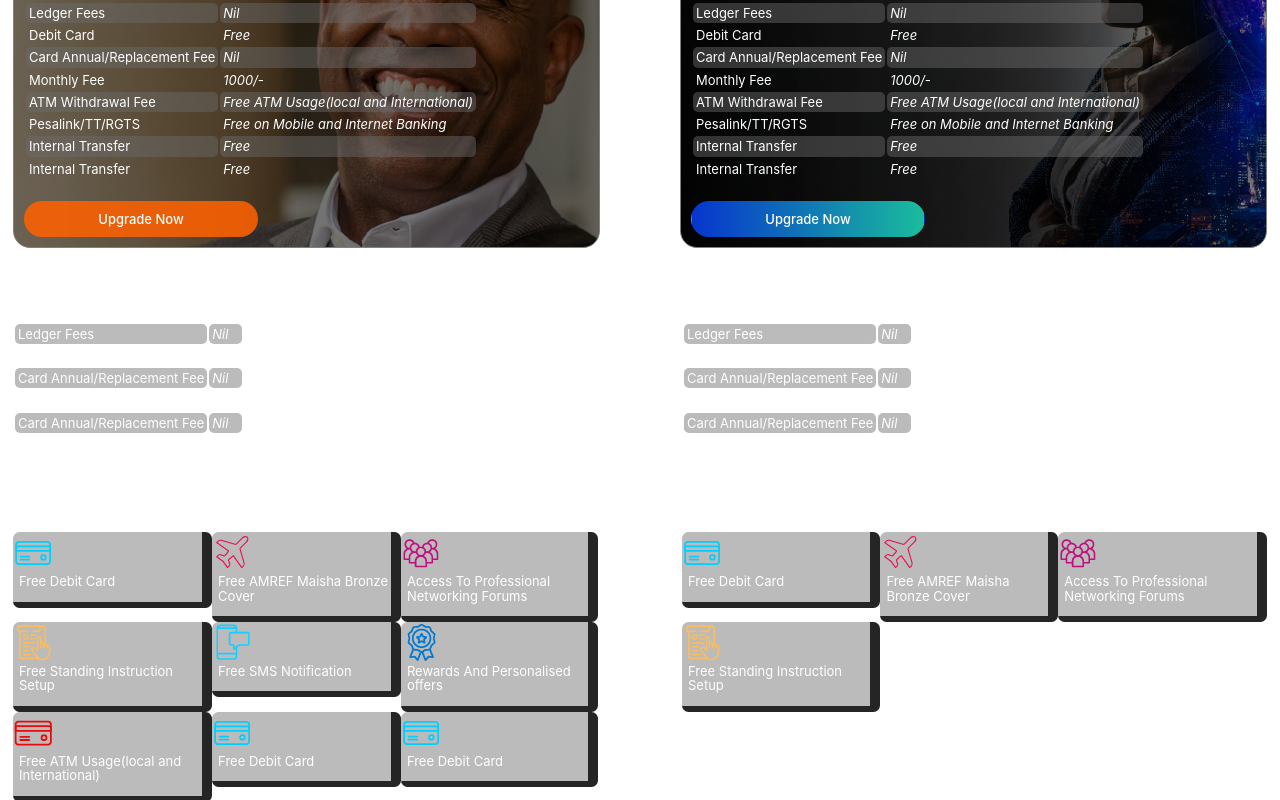
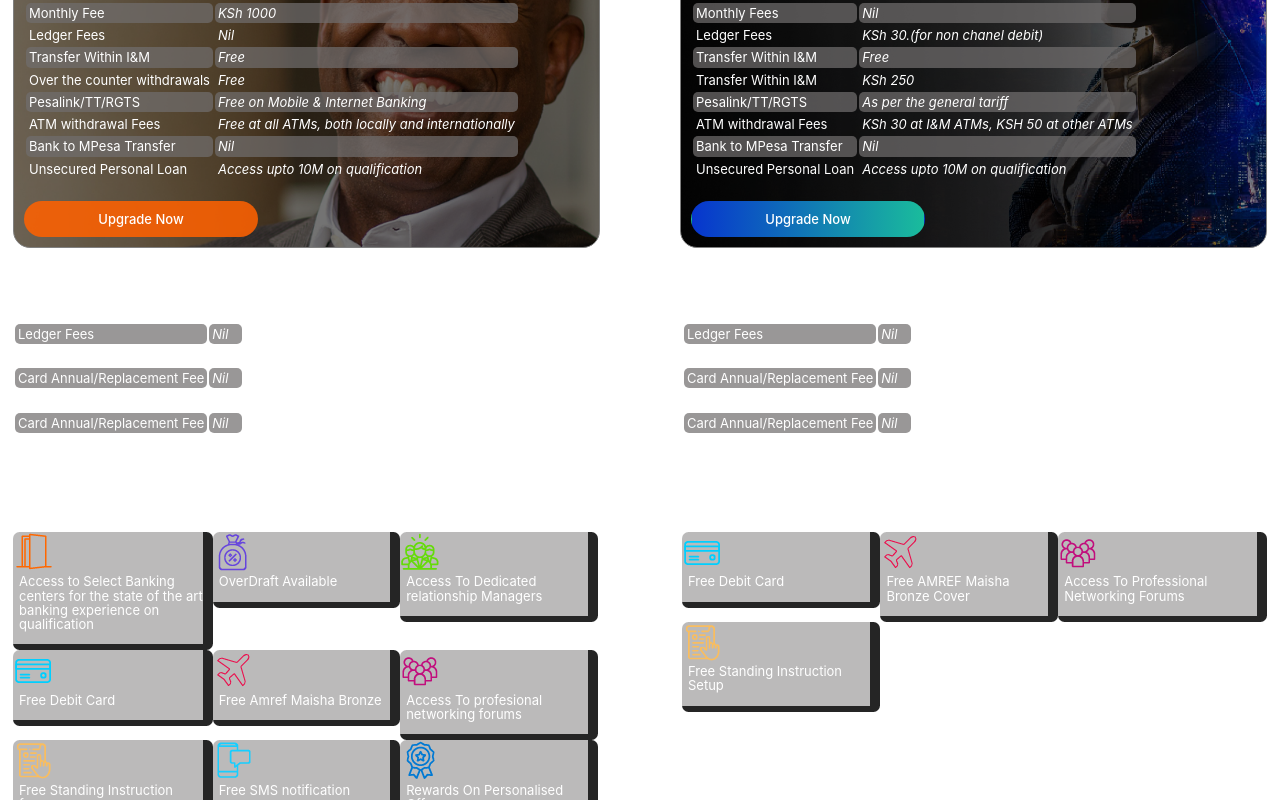
Before and after one commit to agwenchez/survey_upgrage, a React (Vite) app: page /survey/conversion_landing_upgrade in a window 1280 px wide. Shown: the part 300-1100 px from the top of the page. Built offline with nearby package versions, Linux system fonts and the light colour scheme.

Commit message:
fifth commit

```diff
--- a/src/pages/Survey/conversion/conversionU.module.scss
+++ b/src/pages/Survey/conversion/conversionU.module.scss
@@ -61,8 +61,7 @@
     border-collapse:separate;
     tr {
       &:nth-child(even) {
-        background-color: rgba(108, 108, 108, 0.459); /* See-through grey background for even rows */
-
+        background-color: rgba(113, 110, 110, 0.715);
       }
 
       td {
@@ -110,7 +109,7 @@
     border-collapse:separate;
     tr {
       &:nth-child(even) {
-        background-color: rgba(108, 108, 108, 0.459); /* See-through grey background for even rows */
+        background-color: rgba(113, 110, 110, 0.715);
 
       }
 
@@ -148,10 +147,11 @@
   width: 39em;
   line-height: 1.1em;
   table{
+
     border-collapse:separate;
     tr {
       &:nth-child(even) {
-        background-color: rgba(108, 108, 108, 0.459); /* See-through grey background for even rows */
+        background-color: rgba(113, 110, 110, 0.715);
 
       }
 
@@ -172,7 +172,7 @@
     border-collapse:separate;
     tr {
       &:nth-child(even) {
-        background-color: rgba(108, 108, 108, 0.459); /* See-through grey background for even rows */
+        background-color: rgba(113, 110, 110, 0.715);
 
       }
 
@@ -216,7 +216,7 @@
  .grid_item{
   max-height: max-content;
   border-radius: 0.5em;
-  background-color: rgba(108, 108, 108, 0.459);
+  background-color: rgba(113, 110, 110, 0.473);
   border-bottom: 6px solid rgba(0, 0, 0, 0.8);
   border-right: 10px solid rgba(0, 0, 0, 0.8);
   p{
@@ -243,7 +243,6 @@
   min-width:auto;
   text-align: center;
  }
-
 
  @media screen and (width >1441px) {
   .main_container{
--- a/src/pages/Survey/conversion/index.tsx
+++ b/src/pages/Survey/conversion/index.tsx
@@ -11,8 +11,8 @@
         </div>
         <div className={styles.top_text}>
           <span>
-            Choose between the Club and PayGo account as
-            desired and enjoy more benefits
+            Choose between the Club and PayGo account as desired and enjoy more
+            benefits
           </span>
         </div>
         <div className={styles.swoosh}>
@@ -40,51 +40,51 @@
               </td>
             </tr>
             <tr>
+              <td>Monthly Fee</td>
+              <td>
+                <em>KSh 1000</em>
+              </td>
+            </tr>
+            <tr>
               <td>Ledger Fees</td>
               <td>
                 <em>Nil</em>
               </td>
             </tr>
             <tr>
-              <td>Debit Card</td>
+              <td>Transfer Within I&M</td>
               <td>
                 <em>Free</em>
               </td>
             </tr>
             <tr>
-              <td>Card Annual/Replacement Fee</td>
+              <td>Over the counter withdrawals</td>
+              <td>
+                <em>Free</em>
+              </td>
+            </tr>
+            <tr>
+              <td>Pesalink/TT/RGTS</td>
+              <td>
+                <em>Free on Mobile & Internet Banking</em>
+              </td>
+            </tr>
+            <tr>
+              <td>ATM withdrawal Fees</td>
+              <td>
+                <em>Free at all ATMs, both locally and internationally </em>
+              </td>
+            </tr>
+            <tr>
+              <td>Bank to MPesa Transfer</td>
               <td>
                 <em>Nil</em>
               </td>
             </tr>
             <tr>
-              <td>Monthly Fee</td>
+              <td>Unsecured Personal Loan</td>
               <td>
-                <em>1000/-</em>
-              </td>
-            </tr>
-            <tr>
-              <td>ATM Withdrawal Fee</td>
-              <td>
-                <em>Free ATM Usage(local and International)</em>
-              </td>
-            </tr>
-            <tr>
-              <td>Pesalink/TT/RGTS</td>
-              <td>
-                <em>Free on Mobile and Internet Banking</em>
-              </td>
-            </tr>
-            <tr>
-              <td>Internal Transfer</td>
-              <td>
-                <em>Free</em>
-              </td>
-            </tr>
-            <tr>
-              <td>Internal Transfer</td>
-              <td>
-                <em>Free</em>
+                <em>Access upto 10M on qualification</em>
               </td>
             </tr>
           </table>
@@ -96,9 +96,10 @@
             <strong>PayGo Account</strong>
           </span>
           <p>
-            The I&M Club Account is your unrivaled gateway to a world of
-            priveledges that align with your lifestyle requirements, matched
-            with convenient banking services all just one monthly flat fee.
+            The PayGo Account offers you unparalleled flexibility and benefits
+            as you set about your financial goals. With no excessive fees to tie
+            you down you enjoy the piece of mind that comes with knowing you are
+            only charged for what you use.
           </p>
 
           <table>
@@ -109,51 +110,51 @@
               </td>
             </tr>
             <tr>
-              <td>Ledger Fees</td>
+              <td>Monthly Fees</td>
               <td>
                 <em>Nil</em>
               </td>
             </tr>
             <tr>
-              <td>Debit Card</td>
+              <td>Ledger Fees</td>
+              <td>
+                <em>KSh 30.(for non chanel debit)</em>
+              </td>
+            </tr>
+            <tr>
+              <td>Transfer Within I&M</td>
               <td>
                 <em>Free</em>
               </td>
             </tr>
             <tr>
-              <td>Card Annual/Replacement Fee</td>
+              <td>Transfer Within I&M</td>
+              <td>
+                <em>KSh 250</em>
+              </td>
+            </tr>
+            <tr>
+              <td>Pesalink/TT/RGTS</td>
+              <td>
+                <em>As per the general tariff</em>
+              </td>
+            </tr>
+            <tr>
+              <td>ATM withdrawal Fees</td>
+              <td>
+                <em>KSh 30 at I&M ATMs, KSH 50 at other ATMs</em>
+              </td>
+            </tr>
+            <tr>
+              <td>Bank to MPesa Transfer</td>
               <td>
                 <em>Nil</em>
               </td>
             </tr>
             <tr>
-              <td>Monthly Fee</td>
+              <td>Unsecured Personal Loan</td>
               <td>
-                <em>1000/-</em>
-              </td>
-            </tr>
-            <tr>
-              <td>ATM Withdrawal Fee</td>
-              <td>
-                <em>Free ATM Usage(local and International)</em>
-              </td>
-            </tr>
-            <tr>
-              <td>Pesalink/TT/RGTS</td>
-              <td>
-                <em>Free on Mobile and Internet Banking</em>
-              </td>
-            </tr>
-            <tr>
-              <td>Internal Transfer</td>
-              <td>
-                <em>Free</em>
-              </td>
-            </tr>
-            <tr>
-              <td>Internal Transfer</td>
-              <td>
-                <em>Free</em>
+                <em>Access upto 10M on qualification</em>
               </td>
             </tr>
           </table>
@@ -261,49 +262,52 @@
           <hr />
         </div>
         <span className={styles.span_left}>
-            <strong>More Club Benefits</strong>
-          </span>
+          <strong>More Club Benefits</strong>
+        </span>
         <div className={styles.grid_container1}>
           <div className={styles.grid_item}>
-            <img src="/images/card.png" alt="CardImage" />
+            <img src="/images/book.png" alt="CardImage" />
 
+            <p>
+              Access to Select Banking centers for the state of the art banking
+              experience on qualification
+            </p>
+          </div>
+          <div className={styles.grid_item}>
+            <img src="/images/overdraft.png" alt="AmrefPlaneImage" />
+            <p>OverDraft Available</p>
+          </div>
+          <div className={styles.grid_item}>
+            <img src="/images/relationship.png" alt="NetworkingImage" />
+            <p>Access To Dedicated relationship Managers</p>
+          </div>
+          <div className={styles.grid_item}>
+            <img src="/images/card.png" alt="InstructionImage" />
             <p>Free Debit Card</p>
           </div>
           <div className={styles.grid_item}>
-            <img src="/images/plane.png" alt="AmrefPlaneImage" />
-            <p>Free AMREF Maisha Bronze Cover</p>
+            <img src="/images/plane.png" alt="SMSNotificationImage" />
+            <p>Free Amref Maisha Bronze</p>
           </div>
           <div className={styles.grid_item}>
-            <img src="/images/networking.png" alt="NetworkingImage" />
-            <p>Access To Professional Networking Forums</p>
+            <img src="/images/networking.png" alt="RewardsImage" />
+            <p>Access To profesional networking forums</p>
           </div>
           <div className={styles.grid_item}>
-            <img src="/images/instructions.png" alt="InstructionImage" />
-            <p>Free Standing Instruction Setup</p>
+            <img src="/images/instructions.png" alt="ATMCardImage" />
+            <p>Free Standing Instruction forums</p>
           </div>
           <div className={styles.grid_item}>
-            <img src="/images/sms.png" alt="SMSNotificationImage" />
-            <p>Free SMS Notification</p>
+            <img src="/images/sms.png" alt="CardImage" />
+            <p>Free SMS notification</p>
           </div>
           <div className={styles.grid_item}>
-            <img src="/images/rewards.png" alt="RewardsImage" />
-            <p>Rewards And Personalised offers</p>
+            <img src="/images/rewards.png" alt="CardImage" />
+            <p>Rewards On Personalised Offers</p>
           </div>
           <div className={styles.grid_item}>
-            <img src="/images/atm.png" alt="ATMCardImage" />
-            <p>Free ATM Usage(local and International)</p>
-          </div>
-          <div className={styles.grid_item}>
-            <img src="/images/card.png" alt="CardImage" />
-            <p>Free Debit Card</p>
-          </div>
-          <div className={styles.grid_item}>
-            <img src="/images/card.png" alt="CardImage" />
-            <p>Free Debit Card</p>
-          </div>
-          <div className={styles.grid_item}>
-            <img src="/images/card.png" alt="CardImage" />
-            <p>Free Debit Card</p>
+            <img src="/images/atm.png" alt="CardImage" />
+            <p>Free ATM usage (local and International)</p>
           </div>
           <div className={styles.grid_item}>
             <img src="/images/loan.png" alt="LoanImage" />
@@ -311,8 +315,8 @@
           </div>
         </div>
         <span className={styles.span_right}>
-            <strong>More PayGo Benefits</strong>
-          </span>
+          <strong>More PayGo Benefits</strong>
+        </span>
         <div className={styles.grid_container2}>
           <div className={styles.grid_item}>
             <img src="/images/card.png" alt="CardImage" />
```
